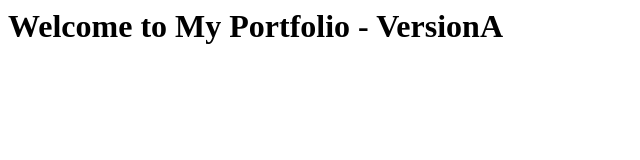
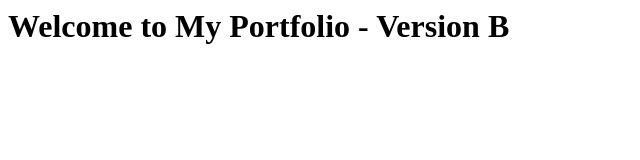
Before and after one commit to sdwima-glitch/portfolio-project, a plain HTML site: page index.html in a window 1280 px wide. Shown: the full height of the page, 0-640 px from the left. Drawn offline with Linux system fonts and the light colour scheme.

Commit message:
Update title to Version B

```diff
--- a/index.html
+++ b/index.html
@@ -1,4 +1,4 @@
-<h1>Welcome to My Portfolio - VersionA</h1>
+<h1>Welcome to My Portfolio - Version B</h1>
 <html>
 <head></head>
 <body></body>
```
